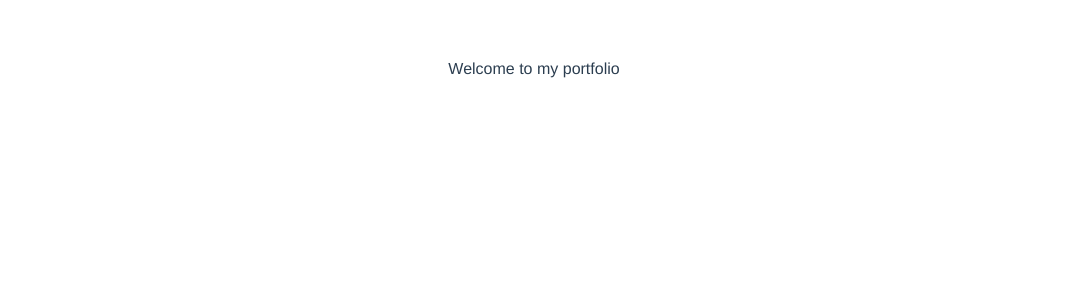
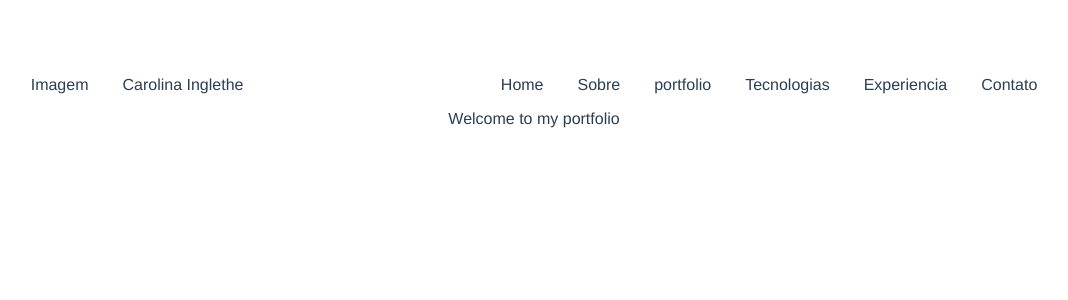
Before and after one commit to CarolinaInglethe/carol-inglethe-portfolio-vj, a Vue app: page / in a window 1280 px wide. Shown: the top 300 px of the page, without its empty margins (106-1174 px from the left). Built offline with nearby package versions, Linux system fonts and the light colour scheme.

Commit message:
Create header component, basic elements

```diff
--- a/src/App.vue
+++ b/src/App.vue
@@ -1,13 +1,16 @@
 <template>
+  <HeaderComponent/>
   <HomePage msg="Welcome to my portfolio"/>
 </template>
 
 <script>
 import HomePage from './pages/HomePage.vue';
+import HeaderComponent from './components/HeaderComponent.vue'
 
 export default {
   name: 'App',
   components: {
+    HeaderComponent,
     HomePage
   }
 }
--- /dev/null
+++ b/src/components/HeaderComponent.vue
@@ -0,0 +1,35 @@
+<template>
+    <div class="elements-row">
+        <div class="header-elements">
+          <p>Imagem</p>
+          <p>Carolina Inglethe</p>
+        </div>
+        <div class="header-elements">
+          <p>Home</p>
+          <p>Sobre</p>
+          <p>portfolio</p>
+          <p>Tecnologias</p>
+          <p>Experiencia</p>
+          <p>Contato</p>
+        </div>
+    </div>
+</template>
+
+<script>
+ export default {
+    name: 'HeaderComponent'
+ }
+</script>
+
+<style>
+  .elements-row {
+    display: flex;
+    justify-content: space-around;
+  }
+  .header-elements {
+    display: flex;
+  }
+  .header-elements p {
+    padding: 0px 17px;
+  }
+</style>
```
